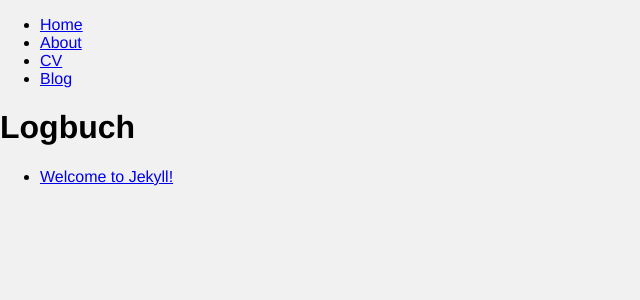
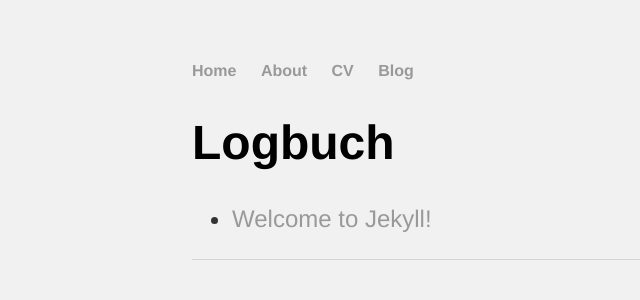
Before and after one commit to saschaszott/saschaszott.github.io, a Jekyll site: the page built from README.md, in a window 1280 px wide. Shown: the top 300 px of the page, without its empty margins (0-640 px from the left). Built offline with Jekyll 4.4.1, drawn with Linux system fonts in a browser that asks for light colours; our own code applies the rules of GitHub Pages for plain Markdown files.

Commit message:
Update main.css

```diff
--- a/css/main.css
+++ b/css/main.css
@@ -1,5 +1,26 @@
 body {
   background-color: #f1f1f1;
-  margin: 0;
+  margin: 60px auto;
+  width: 70%;
   font-family: "Helvetica Neue", Helvetica, Arial, sans-serif;
 }
+
+a { text-decoration: none; color: #999; }
+a:hover { text-decoration: underline; }
+
+p, ul { font-size: 1.5em; line-height: 1.4em; color: #333; }
+
+h1, h2, h3, h4 { font-family: 'Helvetica', 'Arial', 'Sans-Serif'; }
+h1 { font-size: 3em;  }
+h2 { font-size: 2.7em; }
+h3 { font-size: 2.3em; }
+h4 { font-size: 1.9em; }
+
+nav ul, footer ul { font-size: 1em; font-family: 'Helvetica', 'Arial', 'Sans-Serif'; padding: 0px; list-style: none; font-weight: bold; }
+nav ul li, footer ul li { display: inline; margin-right: 20px; }
+
+footer { border-top: 1px solid #d5d5d5; font-size: .8em; }
+
+/* Blog */
+ul.posts { margin: 20px auto 40px; font-size: 1.5em; }
+ul.posts li { list-style: none; }
```
